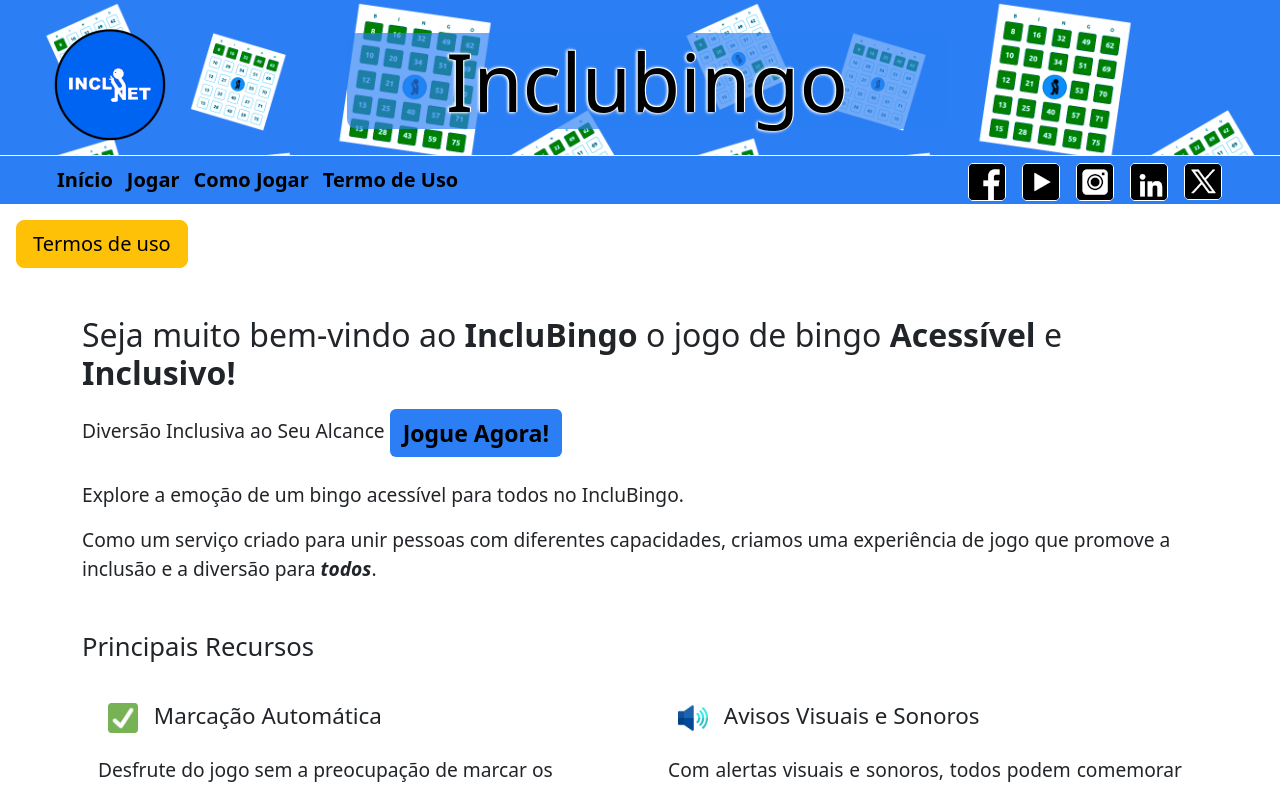
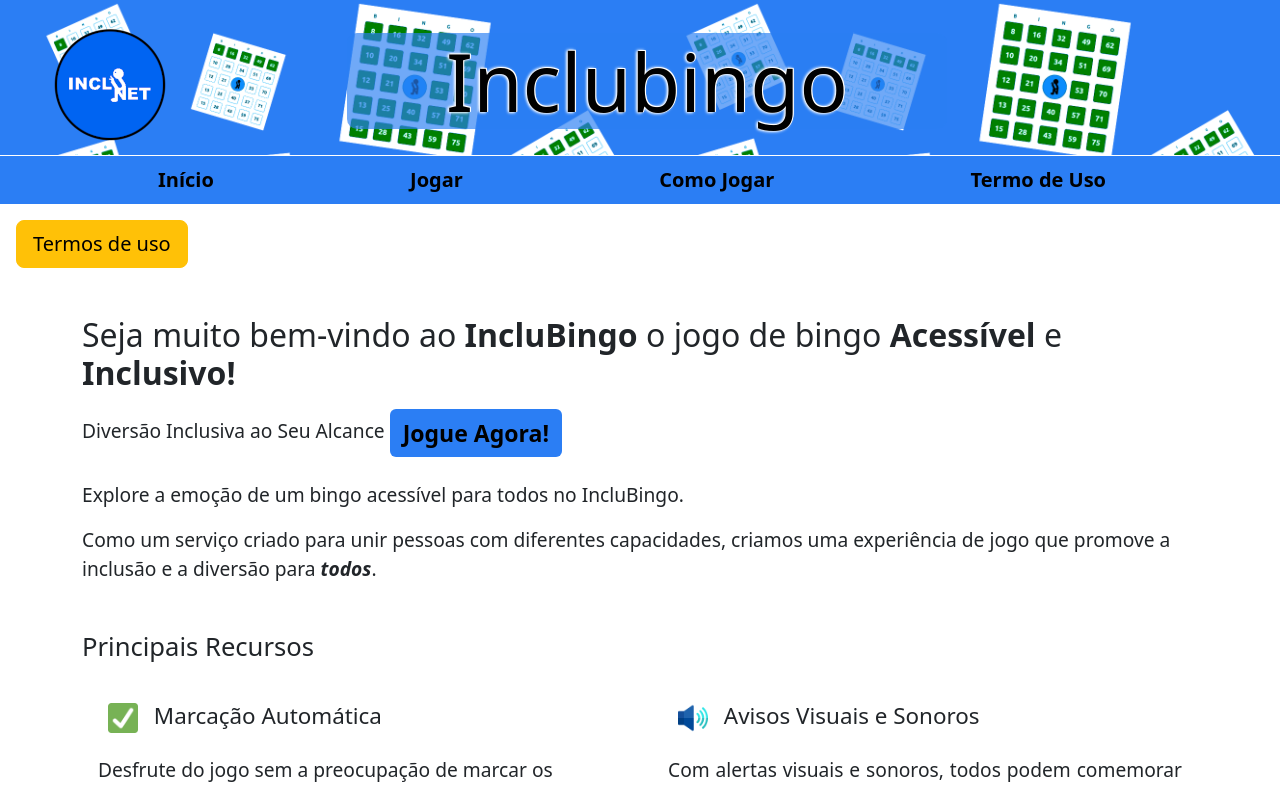
Before and after one commit to inclunet/bin-go, a SvelteKit app in the folder bingo/: page / in a window 1280 px wide. Shown: the top 789 px of the page. Built offline with nearby package versions, Linux system fonts and the light colour scheme.

Commit message:
removing links from social media

```diff
--- a/bingo/src/routes/+layout.svelte
+++ b/bingo/src/routes/+layout.svelte
@@ -43,8 +43,7 @@
     </nav>
 </header>
 <nav class="navbar menu-navbar">
-    <div class="container-nav-inner">
-        <ul class="navbar-nav navbar-ul-primary d-flex flex-row">
+    <ul class="container-nav-inner navbar-nav navbar-ul-primary d-flex flex-row">
         <li class="nav-item">
             <a href="/" class="nav-link navbar-brand">Início</a>
         </li>
@@ -58,16 +57,6 @@
             <a href="/terms" class="nav-link navbar-brand">Termo de Uso</a>
         </li>
     </ul>
-        <section class="section-social-medias-nav align-items-end">
-            <ul class="d-flex flex-row">
-                <li class=""><a href="https://www.facebook.com/CanalInclunet" target="_blank" class="social-medias-nav-link" role="button"><img src="/img/facebook.png" alt="Facebook" class="social-medias-nav-img"></a></li>
-                <li class=""><a href="https://www.youtube.com/@Inclunet" target="_blank" class="social-medias-nav-link" role="button"><img src="/img/youtube.png" alt="YouTube" class="social-medias-nav-img"></a></li>
-                <li class=""><a href="https://www.instagram.com/inclunet/" target="_blank" class="social-medias-nav-link" role="button"><img src="/img/instagram.png" alt="Instagram" class="social-medias-nav-img"></a></li>
-                <li class=""><a href="https://www.linkedin.com/company/inclunet/" target="_blank" class="social-medias-nav-link" role="button"><img src="/img/linkedin.png" alt="Linkedin" class="social-medias-nav-img"></a></li>
-                <li class=""><a href="https://www.twitter.com/inclunet" target="_blank" class="social-medias-nav-link" role="button"><img src="/img/twitter.png" alt="Twitter" class="social-medias-nav-img"></a></li>
-            </ul>
-        </section>
-    </div>
 </nav>
 <main class="content">
     <slot></slot>
@@ -164,21 +153,21 @@
     .menu-navbar{
         background-color: var(--primary-color);
         border-top: 1px solid var(--quaternary-color);
+        display: flex;
+        justify-content: center;
     }
     .container-nav-inner{
         height: 48px;
-        width: 100%;
-        padding: 0 50px 0 50px;
+        width: 80%;
         display: flex;
         justify-content: space-between;
         align-items: center;
         flex-wrap: wrap;
-
     }
     .menu-navbar a{
         height: 48px;
         line-height: 48px;
-        padding: 0 7px 0 7px;
+        padding: 0 30px;
         color: var(--quinary-color);
         font-weight: 600;
     }
@@ -263,6 +252,9 @@
         background-color: var(--tertiary-color);
     }
     @media(max-width: 838px){
+        .menu-navbar a{
+            padding: 0 10px;
+        }
         .container-nav-inner{
             padding: 0 25px 0 25px;
         }
@@ -318,6 +310,11 @@
         }
         header h1{
             font-size: 3.7em;
+        }
+    }
+    @media(max-width: 650px){
+        .menu-navbar a{
+            padding: 7px;
         }
     }
     @media(max-width: 640px){
```
Lines whose indentation alone changed are shown as unchanged.
